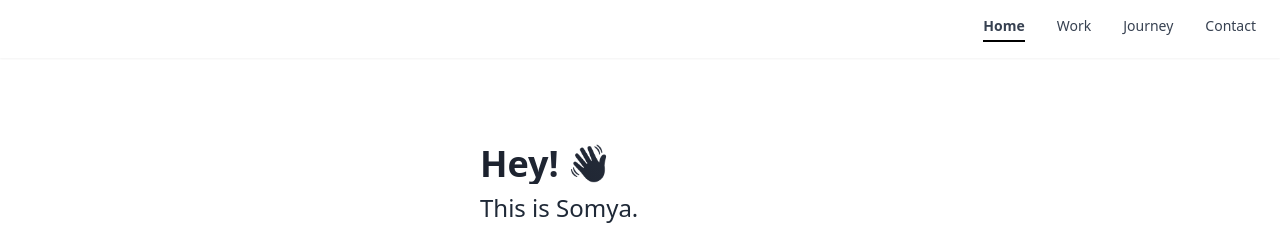
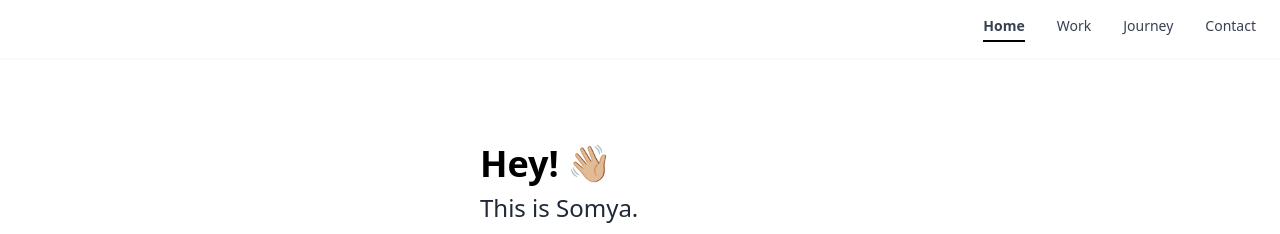
Before and after one commit to vaibhav12saxena/resume-website, a React (Vite) app in the folder Resume-project/: page / in a window 1280 px wide. Shown: the top 234 px of the page. Built offline with nearby package versions, Linux system fonts and the light colour scheme.

Commit message:
fix:converted hand emoji from black to skin color

```diff
--- a/Resume-project/src/components/home/home.jsx
+++ b/Resume-project/src/components/home/home.jsx
@@ -16,7 +16,7 @@ const Home = () => {
         <div className="flex-1 space-y-6 lg:space-y-8 max-w-2xl lg:max-w-3xl">
           {/* Header */}
           <div className="space-y-2">
-            <h1 className="gradient-text text-3xl sm:text-4xl font-bold flex items-center gap-2 text-blue">
+            <h1 className=" text-3xl sm:text-4xl font-bold flex items-center gap-2 text-blue">
               Hey!{" "}
               <span role="img" aria-label="wave" className="font-emoji">
                 👋🏼
```
